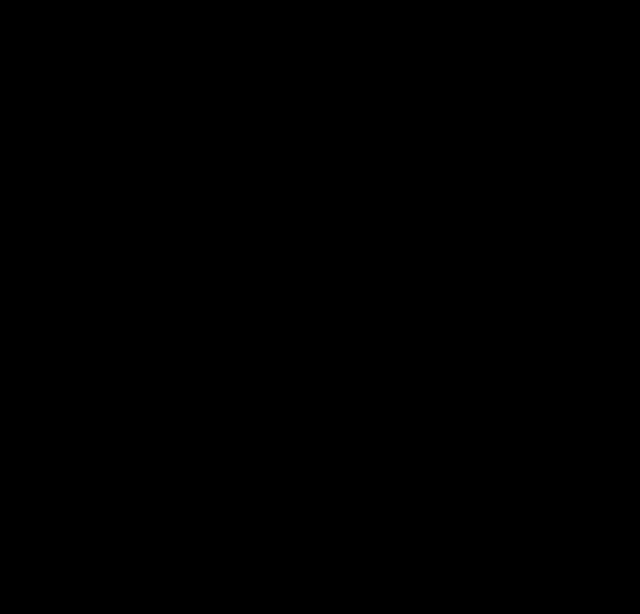
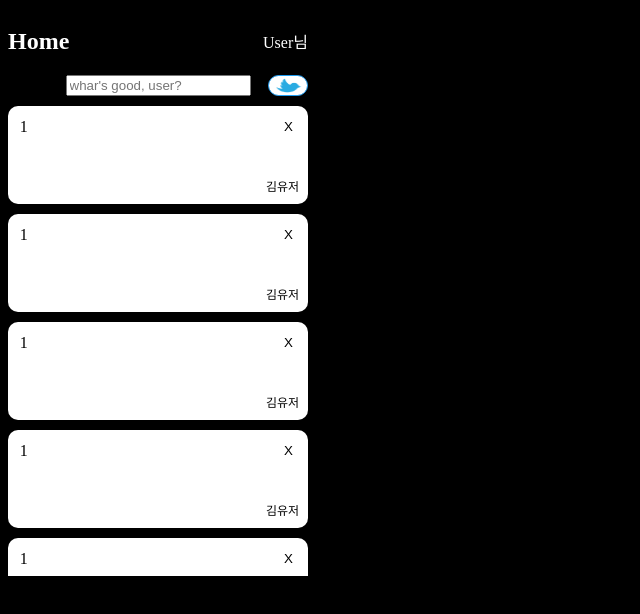
Before and after one commit to ny0720/clone-x-frontend, a Vue app: page /main in a window 1280 px wide. Before the commit this address had no page. Shown: the top 614 px of the page, without its empty margins (0-640 px from the left). Built offline with nearby package versions, Linux system fonts and the light colour scheme.

Commit message:
v-for를 통한 메인페이지 구현하기

```diff
--- /dev/null
+++ b/src/components/FeedList.vue
@@ -0,0 +1,58 @@
+<template>
+    <div class="feed-list-container">
+        <div class="feed-container" v-for="i in 10" :key="i">
+            <div class="feed-header">
+                <div class="feed-content">{{ 1 }}</div>
+                <button class="feed-delete-button">X</button>
+            </div>
+            <div class="feed-name">김유저</div>
+        </div>
+    </div>
+</template>
+
+<script>
+export default {
+    name: "FeedList",
+};
+</script>
+
+<style>
+.feed-list-container {
+    height: 60vh;
+    overflow-y: auto;
+}
+
+.feed-container {
+    height: 80px;
+    background-color: white;
+    margin: 10px 0px;
+    color: black;
+    padding: 3%;
+    display: flex;
+    flex-direction: column;
+    justify-content: space-between;
+    border-radius: 10px;
+}
+
+.feed-header {
+    display: flex;
+    flex-direction: row;
+    align-items: center;
+    justify-content: space-between;
+}
+
+.feed-content {
+    padding: 1%;
+}
+
+.feed-delete-button {
+    background:none;
+    border: none;
+    cursor: pointer;
+}
+
+.feed-name {
+    text-align: right;
+    font-size: 12px;
+}
+</style>
--- /dev/null
+++ b/src/components/TweetBar.vue
@@ -0,0 +1,48 @@
+<template>
+    <div class="container">
+        <div>
+            <input type="text" placeholder="whar's good, user?"/>
+            <img src="@/assets/search.png" class="search-icon"/>
+        </div>
+    </div>
+</template>
+
+<script>
+export default {
+    name: "TweetBar",
+};
+</script>
+
+<style scope>
+.container {
+    display: flex;
+    flex-direction: row;
+    align-items: center;
+    width: 300px;
+    height: auto;
+    position: relative;
+}
+
+.input-form {
+    box-sizing: border-box;
+    width: 100%;
+    height: 100%;
+    border: 1px solid white;
+    border-radius: 20px;
+    padding: 10px;
+    z-index: 0;
+}
+
+.search-icon {
+    box-sizing: border-box;
+    width: 40px;
+    height: 100%;
+    background-color: white;
+    border-radius: 20px;
+    position: absolute;
+    right: 0px;
+    z-index: 0;
+    border: 1px solid #1d9bf0;
+    cursor: pointer;
+}
+</style>
--- a/src/router/index.js
+++ b/src/router/index.js
@@ -1,6 +1,7 @@
 import DemoPage from "@/views/DemoPage.vue"
 import LifeCycle from "@/views/LifeCycle.vue";
 import LoginPage from "@/views/LoginPage.vue";
+import MainPage from "@/views/MainPage.vue";
 import SignUpPage from "@/views/SignUpPage.vue";
 
 import { createRouter, createWebHistory } from "vue-router"
@@ -27,6 +28,10 @@
         {
             path: '/signup',
             component: SignUpPage
+        },
+        {
+            path: '/main',
+            component: MainPage
         }
     ]
 })
--- a/src/views/LoginPage.vue
+++ b/src/views/LoginPage.vue
@@ -38,6 +38,7 @@
   methods: {
     login() {
       console.log(this.email, this.password);
+      this.$router.push("/main");
     },
   },
 };
--- /dev/null
+++ b/src/views/MainPage.vue
@@ -0,0 +1,28 @@
+<template>
+    <div>
+        <div class="title-container">
+            <h2>Home</h2>
+            <div>User님</div>
+        </div>
+        <TweetBar/>
+        <FeedList/>
+    </div>
+</template>
+
+<script>
+import TweetBar from '@/components/TweetBar.vue';
+import FeedList from '@/components/FeedList.vue';
+export default {
+    name: "MainPage",
+    components: { TweetBar, FeedList },
+};
+</script>
+
+<style scoped>
+.title-container {
+    width: 300px;
+    display: flex;
+    justify-content: space-between;
+    align-items: center;
+}
+</style>
```
Also changed, not shown: src/assets/search.png (added).
